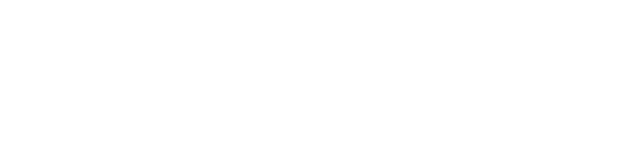
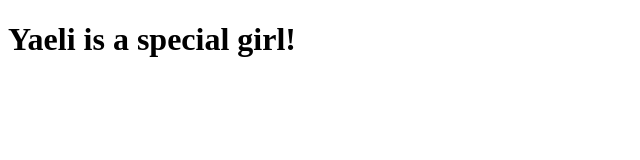
Before and after one commit to YL4279/pull-push, a plain HTML site: page index.html in a window 1280 px wide. Shown: the whole page, without its empty margins (0-640 px from the left). Drawn offline with Linux system fonts and the light colour scheme.

Commit message:
first change by Nechami

```diff
--- a/index.html
+++ b/index.html
@@ -7,6 +7,6 @@
     <script defer src="index.js"></script>
 </head>
 <body>
-
+    <h1>Yaeli is a special girl!</h1>
 </body>
 </html>
```
